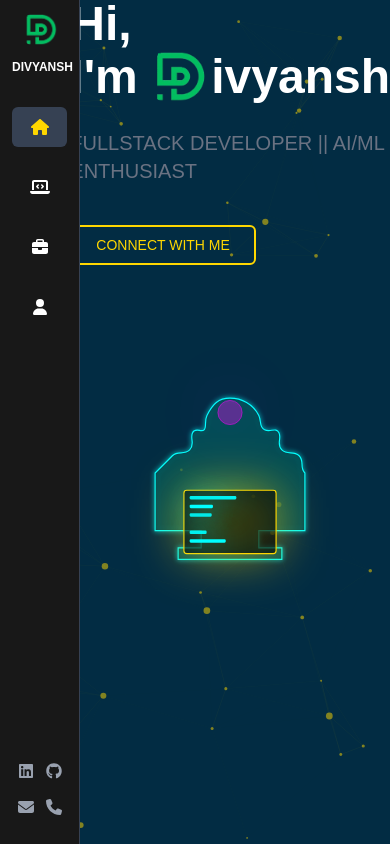
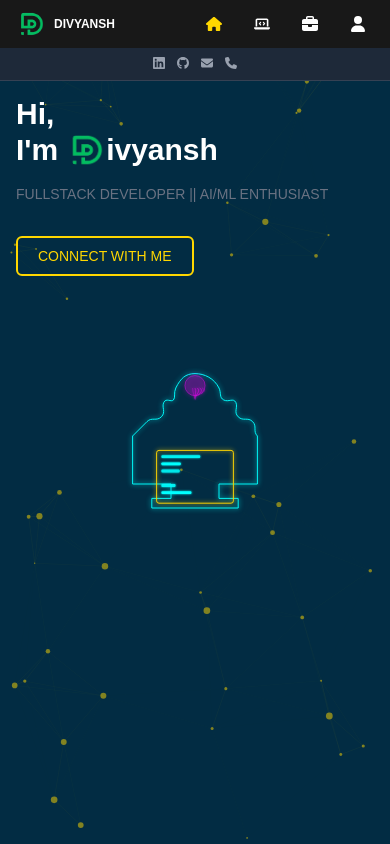
Before and after one commit to divyansh-1009/my-portfolio, a Next.js app: page / in a window 390 px wide. Built offline with nearby package versions, Linux system fonts and the light colour scheme.

Commit message:
response fixes

```diff
--- a/src/app/about/page.tsx
+++ b/src/app/about/page.tsx
@@ -7,6 +7,25 @@ import { useState, useEffect } from 'react';
 export default function About(){
   const [activeParagraph, setActiveParagraph] = useState<number | null>(null);
   const [rotation, setRotation] = useState(0);
+  const [isMobile, setIsMobile] = useState(false);
+
+  useEffect(() => {
+    // Check if we're on the client side
+    if (typeof window !== 'undefined') {
+      const checkMobile = () => {
+        setIsMobile(window.innerWidth < 768);
+      };
+
+      // Initial check
+      checkMobile();
+
+      // Add event listener for window resize
+      window.addEventListener('resize', checkMobile);
+
+      // Cleanup
+      return () => window.removeEventListener('resize', checkMobile);
+    }
+  }, []);
 
   // Animation for the rotating highlight point
   useEffect(() => {
@@ -20,8 +39,8 @@ export default function About(){
   return (
     <>
     <BackgroundAnimation/>
-    <div className="min-h-screen flex flex-col items-center justify-start p-8 sm:p-16 md:p-24 ml-[-21vmax] md:ml-0 mr-[2vmax] md:mr-0">
-      <div className="w-full max-w-6xl md:ml-[-10vw] relative">
+    <div className={`min-h-screen flex flex-col items-center justify-start p-4 sm:p-8 md:p-16 ${isMobile ? 'mt-20' : 'md:ml-20'}`}>
+      <div className="w-full max-w-6xl relative">
         {/* Pulsating neon box */}
         <div className="absolute inset-0 -m-4 rounded-lg opacity-70 animate-pulse"
           style={{
@@ -39,7 +58,7 @@ export default function About(){
             top: `calc(50% + ${Math.sin(rotation * (Math.PI / 180)) * 50}%)`,
             left: `calc(50% + ${Math.cos(rotation * (Math.PI / 180)) * 50}%)`,
             transform: 'translate(-50%, -50%)',
-            boxShadow: '0 0 10px 3pxrgb(110, 99, 38), 0 0 20px 6px rgba(255, 215, 0, 0.5)',
+            boxShadow: '0 0 10px 3px rgb(110, 99, 38), 0 0 20px 6px rgba(255, 215, 0, 0.5)',
             filter: 'blur(0.5px)',
           }}
         />
--- a/src/app/layout.tsx
+++ b/src/app/layout.tsx
@@ -30,7 +30,7 @@ export default function RootLayout({
       >
         <div className="flex min-h-screen">
           <Sidebar />
-          <main className="flex-1 ml-64">{children}</main>
+          <main className="flex-1">{children}</main>
         </div>
       </body>
     </html>
--- a/src/app/page.tsx
+++ b/src/app/page.tsx
@@ -10,9 +10,28 @@ export default function Home() {
   const intro = "I'm ";
   const name = "ivyansh";
   const subtitle = "FULLSTACK DEVELOPER || AI/ML ENTHUSIAST";
+  const [isMobile, setIsMobile] = useState(false);
 
   const [displayedSubtitle, setDisplayedSubtitle] = useState("");
   const [isSubtitleComplete, setIsSubtitleComplete] = useState(false);
+
+  useEffect(() => {
+    // Check if we're on the client side
+    if (typeof window !== 'undefined') {
+      const checkMobile = () => {
+        setIsMobile(window.innerWidth < 768);
+      };
+
+      // Initial check
+      checkMobile();
+
+      // Add event listener for window resize
+      window.addEventListener('resize', checkMobile);
+
+      // Cleanup
+      return () => window.removeEventListener('resize', checkMobile);
+    }
+  }, []);
 
   useEffect(() => {
     let currentIndex = 0;
@@ -58,11 +77,11 @@ export default function Home() {
   return (
     <>
       <BackgroundAnimation />
-      <div className="flex flex-col md:flex-row items-center justify-between overflow-x-hidden sm:p-20 ml-[-22vmax] md:ml-[-10vmax]">
+      <div className={`flex flex-col md:flex-row items-center justify-between w-full overflow-hidden p-4 sm:p-8 md:p-12 ${isMobile ? 'mt-20' : 'md:ml-20'}`}>
         {/* Text content */}
-        <main className="flex flex-col gap-6 w-full md:w-1/2">
+        <main className="flex flex-col gap-4 w-full md:w-1/2">
           <motion.h1
-            className="text-5xl md:text-7xl font-bold"
+            className="text-3xl sm:text-4xl md:text-6xl font-bold"
             initial={{ opacity: 0, y: 20 }}
             animate={{ opacity: 1, y: 0 }}
             transition={{ duration: 0.6 }}
@@ -74,7 +93,7 @@ export default function Home() {
               {greeting}
             </motion.span>
             <br />
-            <motion.span className="flex items-center">
+            <motion.span className="flex flex-wrap items-center">
               <motion.span
                 className="inline-block hover:text-[#ffd700] transition-colors duration-300"
                 whileHover={{ scale: 1.05 }}
@@ -85,9 +104,9 @@ export default function Home() {
                 <Image
                   src="/logo-d.png"
                   alt="Logo"
-                  width={70}
-                  height={70}
-                  className="rounded-full transition-all duration-300 group-hover:scale-110 group-hover:rotate-12 group-hover:shadow-lg group-hover:shadow-[#ffd700]/30"
+                  width={40}
+                  height={40}
+                  className="rounded-full transition-all duration-300 group-hover:scale-110 group-hover:rotate-12 group-hover:shadow-lg group-hover:shadow-[#ffd700]/30 sm:w-[60px] sm:h-[60px] md:w-[70px] md:h-[70px]"
                 />
                 <div className="absolute inset-0 rounded-full bg-[#ffd700] opacity-0 group-hover:opacity-30 transition-opacity duration-300 blur-md"></div>
               </div>
@@ -102,7 +121,7 @@ export default function Home() {
 
           {/* Subtitle with typing effect */}
           <motion.div
-            className="text-xl md:text-2xl text-gray-500 dark:text-gray-400 flex items-center"
+            className="text-sm sm:text-base md:text-xl text-gray-500 dark:text-gray-400 flex items-center"
             initial={{ opacity: 0 }}
             animate={{ opacity: 1 }}
             transition={{ delay: 0.3, duration: 0.6 }}
@@ -114,7 +133,7 @@ export default function Home() {
               <motion.span
                 variants={cursorVariants}
                 animate="blinking"
-                className="w-0.5 h-5 bg-[#ffd700] ml-1"
+                className="w-0.5 h-4 md:h-5 bg-[#ffd700] ml-1"
               />
             )}
           </motion.div>
@@ -129,7 +148,7 @@ export default function Home() {
               href="https://www.linkedin.com/in/divyansh-yadav-b17b2b328/"
               target="_blank"
               rel="noopener noreferrer"
-              className="inline-flex items-center gap-2 px-6 py-2 sm:px-8 sm:py-3 bg-transparent text-[#ffd700] text-sm md:text-base font-medium border-2 border-[#ffd700] rounded-md hover:bg-[#ffd700]/10 transition-all transform hover:scale-105 hover:shadow-md hover:shadow-[#ffd700]/20"
+              className="inline-flex items-center gap-2 px-5 py-2 md:px-8 md:py-3 bg-transparent text-[#ffd700] text-sm md:text-base font-medium border-2 border-[#ffd700] rounded-md hover:bg-[#ffd700]/10 transition-all transform hover:scale-105 hover:shadow-md hover:shadow-[#ffd700]/20"
             >
               CONNECT WITH ME
             </Link>
@@ -138,12 +157,12 @@ export default function Home() {
 
         {/* Coding person animation with neon effects */}
         <motion.div
-          className="flex mt-16 md:mt-0 w-full md:w-1/2 justify-center items-center"
+          className="flex mt-10 md:mt-0 w-full md:w-1/2 justify-center items-center"
           initial={{ opacity: 0 }}
           animate={{ opacity: 1 }}
           transition={{ duration: 1 }}
         >
-          <div className="relative w-72 h-72 md:w-80 md:h-80">
+          <div className="relative w-60 h-60 sm:w-64 sm:h-64 md:w-72 md:h-72">
             {/* Coder silhouette */}
             <motion.div
               className="absolute inset-0 z-10"
@@ -155,7 +174,7 @@ export default function Home() {
                 {/* Coder outline with neon glow */}
                 <path
                   d="M250,120 C270,120 290,130 300,150 C305,160 300,170 310,175 C320,180 330,170 335,180 C340,190 330,200 340,210 C350,220 360,210 370,220 C380,230 370,240 380,250 L380,350 L300,350 L300,380 L340,380 L340,400 L160,400 L160,380 L200,380 L200,350 L120,350 L120,250 C130,240 140,230 150,220 C160,210 170,220 180,210 C190,200 180,190 185,180 C190,170 200,180 205,175 C210,170 205,160 210,150 C220,130 230,120 250,120 z"
-                  className="fill-black/40 stroke-[#00ffff] stroke-2"
+                  className="fill-transparent stroke-[#00ffff] stroke-2"
                   style={{
                     filter: 'drop-shadow(0 0 5px #00ffff)'
                   }}
@@ -164,9 +183,9 @@ export default function Home() {
                 {/* Computer screen with neon border */}
                 <motion.rect
                   x="170" y="280" width="160" height="110" rx="5"
-                  className="fill-black/60 stroke-[#ffd700] stroke-2"
+                  className="fill-transparent stroke-[#ffd700] stroke-2"
                   style={{
-                    filter: 'drop-shadow(0 0 5vmax #ffd700)'
+                    filter: 'drop-shadow(0 0 4px #ffd700)'
                   }}
                   initial={{ opacity: 0 }}
                   animate={{ opacity: 1 }}
@@ -183,7 +202,7 @@ export default function Home() {
                     height="6"
                     className="fill-[#00ffff]"
                     style={{
-                      filter: 'drop-shadow(0 0 3vmax #00ffff)'
+                      filter: 'drop-shadow(0 0 2px #00ffff)'
                     }}
                     initial={{ width: 0, opacity: 0 }}
                     animate={{
@@ -202,9 +221,9 @@ export default function Home() {
                 {/* Pulsing brain representing AI/ML */}
                 <motion.circle
                   cx="250" cy="145" r="20"
-                  className="fill-[#ff00ff]/40 stroke-[#ff00ff] stroke-1"
+                  className="fill-[#ff00ff]/20 stroke-[#ff00ff] stroke-1"
                   style={{
-                    filter: 'drop-shadow(0 0 8vmax #ff00ff)'
+                    filter: 'drop-shadow(0 0 5px #ff00ff)'
                   }}
                   animate={{
                     scale: [1, 1.1, 1],
@@ -221,10 +240,10 @@ export default function Home() {
                 {[1, 2, 3, 4, 5].map((i) => (
                   <motion.path
                     key={`network-${i}`}
-                    d={`M${48 + i}vmax,31vmax C${46 + i * 2}vmax,34vmax ${52 - i}vmax,36vmax ${50 + i * 0.4}vmax,38vmax`}
+                    d={`M${240 + i * 5},150 C${235 + i * 10},160 ${255 - i * 5},170 ${250 + i * 2},180`}
                     className="fill-none stroke-[#ff00ff] stroke-1"
                     style={{
-                      filter: 'drop-shadow(0 0 3vmax #ff00ff)'
+                      filter: 'drop-shadow(0 0 2px #ff00ff)'
                     }}
                     initial={{ pathLength: 0, opacity: 0 }}
                     animate={{
--- a/src/app/portfolio/page.tsx
+++ b/src/app/portfolio/page.tsx
@@ -15,8 +15,29 @@ import {
   faBootstrap
 } from '@fortawesome/free-brands-svg-icons';
 import { SiTypescript, SiMongodb, SiExpress, SiSpringboot, SiCplusplus } from 'react-icons/si';
+import { useState, useEffect } from 'react';
 
 export default function Portfolio() {
+  const [isMobile, setIsMobile] = useState(false);
+
+  useEffect(() => {
+    // Check if we're on the client side
+    if (typeof window !== 'undefined') {
+      const checkMobile = () => {
+        setIsMobile(window.innerWidth < 768);
+      };
+
+      // Initial check
+      checkMobile();
+
+      // Add event listener for window resize
+      window.addEventListener('resize', checkMobile);
+
+      // Cleanup
+      return () => window.removeEventListener('resize', checkMobile);
+    }
+  }, []);
+
   const skills = [
     { name: 'C/C++', icon: <SiCplusplus />, color: '#00599C' },
     { name: 'Python', icon: <FontAwesomeIcon icon={faPython} />, color: '#3776AB' },
@@ -39,7 +60,7 @@ export default function Portfolio() {
   return (
     <>
       <BackgroundAnimation />
-      <div className="min-h-screen flex flex-col items-center justify-start p-8 sm:p-16 md:p-24 ml-[-23vmax] md:ml-[-13vmax]">
+      <div className={`min-h-screen flex flex-col items-center justify-start p-4 sm:p-8 md:p-16 ${isMobile ? 'mt-20' : 'md:ml-20'}`}>
         <div className="w-full max-w-6xl">
           <div className="text-center mb-12">
             <motion.h1
--- a/src/app/projects/page.tsx
+++ b/src/app/projects/page.tsx
@@ -3,8 +3,29 @@ import BackgroundAnimation from '@/components/BackgroundAnimation';
 import Image from 'next/image';
 import Link from 'next/link';
 import { motion } from 'framer-motion';
+import { useState, useEffect } from 'react';
 
 export default function Projects() {
+  const [isMobile, setIsMobile] = useState(false);
+
+  useEffect(() => {
+    // Check if we're on the client side
+    if (typeof window !== 'undefined') {
+      const checkMobile = () => {
+        setIsMobile(window.innerWidth < 768);
+      };
+
+      // Initial check
+      checkMobile();
+
+      // Add event listener for window resize
+      window.addEventListener('resize', checkMobile);
+
+      // Cleanup
+      return () => window.removeEventListener('resize', checkMobile);
+    }
+  }, []);
+
   const projects = [
     {
       id: 1,
@@ -34,12 +55,12 @@ export default function Projects() {
   return (
     <>
       <BackgroundAnimation />
-      <div className="min-h-screen flex flex-col items-center justify-start p-8 sm:p-16 md:p-24 ml-[-22vmax] md:ml-[-14vmax]">
+      <div className={`min-h-screen flex flex-col items-center justify-start p-4 sm:p-8 md:p-16 ${isMobile ? 'mt-20' : 'md:ml-20'}`}>
         <div className="w-full max-w-6xl">
           <div className="text-center mb-12">
             {/* Animated header without character splitting */}
             <motion.h1
-              className="text-4xl md:text-5xl font-bold mb-16 inline-block text-[#ffd700] font-serif"
+              className="text-4xl md:text-5xl font-bold mb-8 md:mb-16 inline-block text-[#ffd700] font-serif"
               initial={{ opacity: 0, y: -20 }}
               animate={{ opacity: 1, y: 0 }}
               transition={{ duration: 0.6 }}
@@ -49,7 +70,7 @@ export default function Projects() {
             </motion.h1>
           </div>
 
-          <div className="grid grid-cols-1 md:grid-cols-2 lg:grid-cols-3 gap-8">
+          <div className="grid grid-cols-1 md:grid-cols-2 lg:grid-cols-3 gap-6 md:gap-8">
             {projects.map((project) => (
               <motion.div
                 key={project.id}
@@ -58,7 +79,7 @@ export default function Projects() {
                 animate={{ opacity: 1, y: 0 }}
                 whileHover={{
                   scale: 1.03,
-                  boxShadow: "0 2vmax 6vmax -3vmax rgba(255, 215, 0, 0.2)"
+                  boxShadow: "0 8px 24px -12px rgba(255, 215, 0, 0.2)"
                 }}
               >
                 <div className="relative h-48 w-full overflow-hidden">
@@ -97,7 +118,7 @@ export default function Projects() {
 
             {/* Loading animation for more projects coming soon */}
             <motion.div
-              className="bg-black/20 backdrop-blur-sm rounded-lg overflow-hidden border border-dashed border-[#ffd700]/30 transition-all duration-300 flex flex-col items-center justify-center h-full min-h-[350px] p-8"
+              className="bg-black/20 backdrop-blur-sm rounded-lg overflow-hidden border border-dashed border-[#ffd700]/30 transition-all duration-300 flex flex-col items-center justify-center h-full min-h-[350px] p-6 md:p-8"
               initial={{ opacity: 0 }}
               animate={{ opacity: 1 }}
               transition={{ delay: 0.5 }}
--- a/src/components/Sidebar.tsx
+++ b/src/components/Sidebar.tsx
@@ -17,11 +17,30 @@ import {
   faGithub,
   faInstagram
 } from "@fortawesome/free-brands-svg-icons";
-import { useState } from "react";
+import { useState, useEffect } from "react";
 
 export default function Sidebar() {
   const pathname = usePathname();
   const [hoveredItem, setHoveredItem] = useState<string | null>(null);
+  const [isMobile, setIsMobile] = useState(false);
+
+  useEffect(() => {
+    // Check if we're on the client side
+    if (typeof window !== 'undefined') {
+      const checkMobile = () => {
+        setIsMobile(window.innerWidth < 768);
+      };
+
+      // Initial check
+      checkMobile();
+
+      // Add event listener for window resize
+      window.addEventListener('resize', checkMobile);
+
+      // Cleanup
+      return () => window.removeEventListener('resize', checkMobile);
+    }
+  }, []);
 
   const navItems = [
     { name: "Home", path: "/", icon: faHome },
@@ -40,7 +59,6 @@ export default function Sidebar() {
   return (
     <>
       <style jsx global>{`
-
         @keyframes radialAppear {
           0% {
             opacity: 0;
@@ -65,7 +83,65 @@ export default function Sidebar() {
         }
       `}</style>
 
-      <aside className="w-20 fixed h-full bg-[#181818] text-white border-r border-gray-700 flex flex-col justify-between">
+      {isMobile ? (
+        // Mobile top navigation bar
+        <div className="fixed top-0 left-0 w-full bg-[#181818] text-white border-b border-gray-700 z-50">
+          <div className="flex justify-between items-center px-4 py-2">
+            <div className="flex items-center">
+              <Image
+                src="/logo-d.png"
+                alt="Logo"
+                width={30}
+                height={30}
+                className="rounded-full mr-2"
+              />
+              <h1 className="text-xs font-bold">DIVYANSH</h1>
+            </div>
+
+            <nav>
+              <ul className="flex space-x-4">
+                {navItems.map((item) => (
+                  <li key={item.path}>
+                    <Link
+                      href={item.path}
+                      className={`relative flex items-center justify-center p-2 rounded-md ${
+                        pathname === item.path
+                          ? "text-[#ffd700]"
+                          : "text-white hover:text-[#ffd700]"
+                      }`}
+                      title={item.name}
+                    >
+                      <FontAwesomeIcon
+                        icon={item.icon}
+                        className="w-4 h-4"
+                      />
+                    </Link>
+                  </li>
+                ))}
+              </ul>
+            </nav>
+          </div>
+
+          <div className="py-1 bg-gray-800">
+            <div className="flex justify-center gap-3">
+              {socialItems.map((item) => (
+                <a
+                  key={item.name}
+                  href={item.url}
+                  target="_blank"
+                  rel="noopener noreferrer"
+                  className="text-gray-400 hover:text-[#ffd700] transition-colors duration-300"
+                  title={item.name}
+                >
+                  <FontAwesomeIcon icon={item.icon} className="w-3 h-3" />
+                </a>
+              ))}
+            </div>
+          </div>
+        </div>
+      ) : (
+        // Desktop sidebar
+        <aside className="w-20 fixed h-full bg-[#181818] text-white border-r border-gray-700 flex flex-col justify-between z-50">
           <div className="p-3">
             <div className="flex justify-center mb-3">
               <Image
@@ -128,6 +204,7 @@ export default function Sidebar() {
             </div>
           </div>
         </aside>
+      )}
     </>
   );
 }
```
Lines whose indentation alone changed are shown as unchanged.
